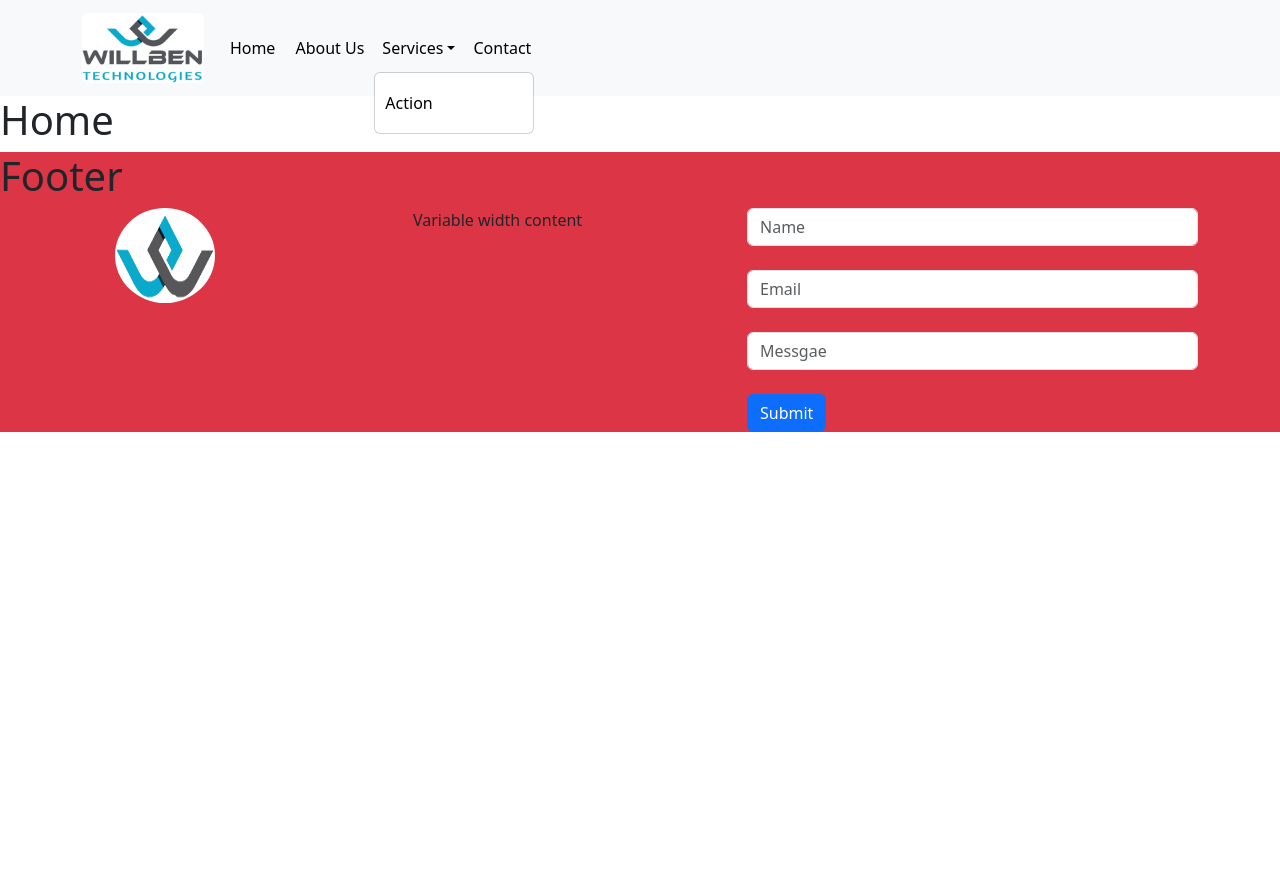
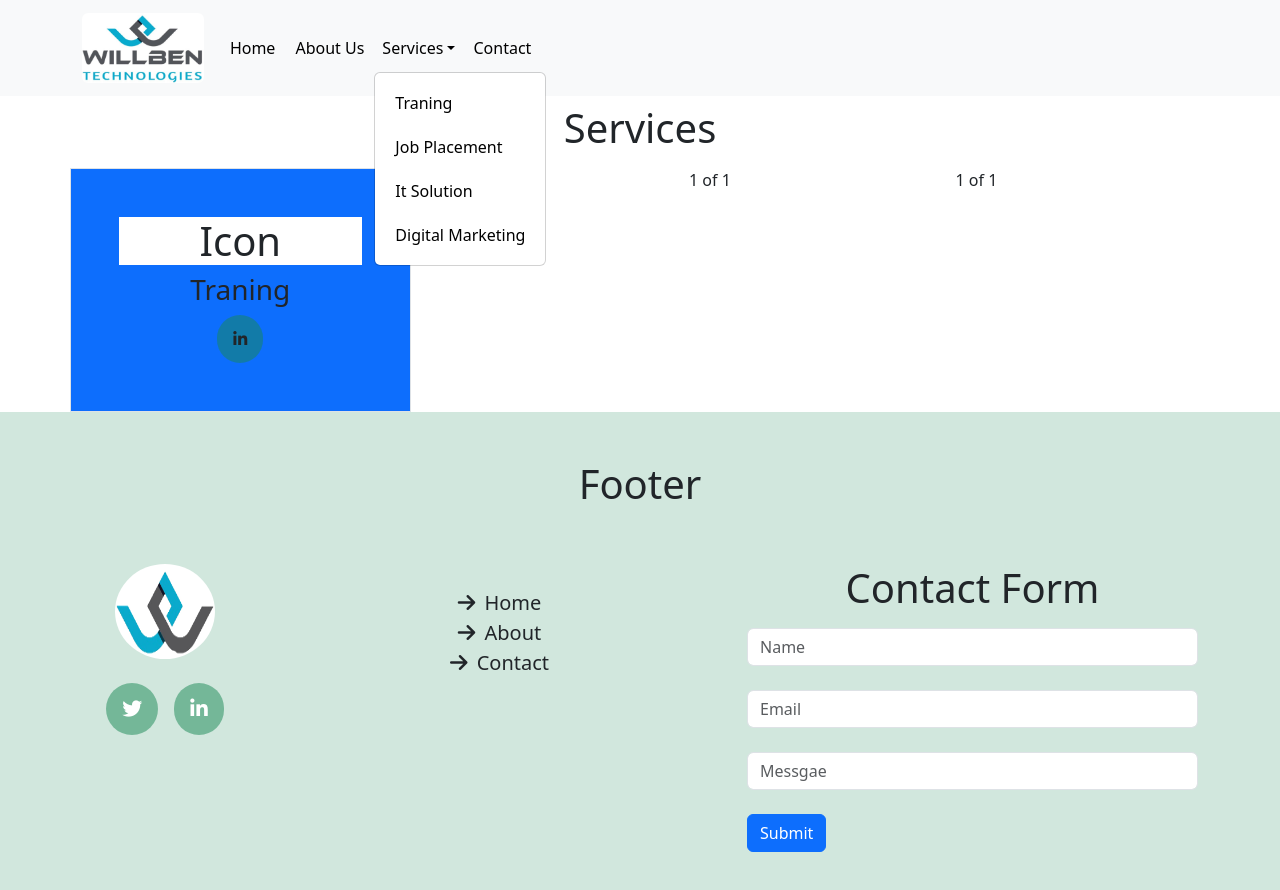
Before and after one commit to MuhammadZamin132611/Willben_Technologies_Web, a React (Create React App) app: page / in a window 1280 px wide. Both pictures are taken after a click on the button "Services". Shown: the top 890 px of the page. Before the commit the page ends 800 px from the top, so only its background shows below. Built offline with nearby package versions, Linux system fonts and the light colour scheme.

Commit message:
add card and routing

```diff
--- a/public/index.html
+++ b/public/index.html
@@ -24,6 +24,10 @@
       work correctly both with client-side routing and a non-root public URL.
       Learn how to configure a non-root public URL by running `npm run build`.
     -->
+    <!-- Font Awesome cdn start -->
+    <link rel="stylesheet" href="https://cdnjs.cloudflare.com/ajax/libs/font-awesome/6.5.1/css/all.min.css" integrity="sha512-DTOQO9RWCH3ppGqcWaEA1BIZOC6xxalwEsw9c2QQeAIftl+Vegovlnee1c9QX4TctnWMn13TZye+giMm8e2LwA==" crossorigin="anonymous" referrerpolicy="no-referrer" />
+    <!-- Font Awesome cdn end -->
+
     <title>React App</title>
   </head>
   <body>
--- a/src/component/Footer.js
+++ b/src/component/Footer.js
@@ -3,22 +3,33 @@ import Row from 'react-bootstrap/Row';
 import Col from 'react-bootstrap/Col';
 import Image from 'react-bootstrap/Image';
 import icon from '../assets/willben_logo.jpg'
+import { Link } from 'react-router-dom';
 
 
 function Footer() {
     return (
-        <div className="bg-danger">
-            <h1>Footer</h1>
+        <div className="bg-success-subtle bg-opacity-10 py-5">
+            <h1 className='text-center pb-5'>Footer</h1>
             <Container>
 
                 <Row className="">
-                    <Col sm={2} className='d-flex justify-content-center'>
-                        <Image src={icon} roundedCircle style={{height:'95px', width:'100px'}} />
+                    <Col sm={2} >
+                        <div className='d-flex justify-content-center'>
+                            <Image src={icon} roundedCircle style={{ height: '95px', width: '100px' }} />
+                        </div>
+                        <div className='d-flex justify-content-center py-4 gap-3'>
+                        <div><Link to="/" className='text-white link-underline link-underline-opacity-0 fs-5'><i class="fa-brands fa-twitter bg-success bg-opacity-50 p-3 rounded-pill"></i></Link></div>
+                        {/* <div><Link to="/" className='text-white link-underline link-underline-opacity-0 fs-5'><i class="fa-brands fa-facebook-f bg-success px-4 py-3 rounded-pill"></i></Link></div> */}
+                        <div><Link to="/" className='text-white link-underline link-underline-opacity-0 fs-5'><i class="fa-brands fa-linkedin-in bg-success bg-opacity-50 p-3 rounded-pill"></i></Link></div>
+                    </div>
                     </Col>
-                    <Col sm={5} className='d-flex justify-content-center'>
-
-                        Variable width content</Col>
-                    <Col  sm={5} className='grid justify-content-center'>
+                    <Col sm={5} className='grid text-center py-4'>
+                        <div><Link to="/" className='text-dark link-underline link-underline-opacity-0 fs-5'><i className="fa-solid fa-arrow-right mx-1"></i> Home</Link></div>
+                        <div><Link to="/about" className='text-dark link-underline link-underline-opacity-0 fs-5'><i className="fa-solid fa-arrow-right mx-1"></i> About</Link></div>
+                        <div><Link to="/contact" className='text-dark link-underline link-underline-opacity-0 fs-5'><i className="fa-solid fa-arrow-right mx-1"></i> Contact</Link></div>
+                    </Col>
+                    <Col sm={5} className='grid justify-content-center'>
+                        <h1 className='text-center pb-2'>Contact Form</h1>
                         <input type="text" className='form-control' placeholder='Name' /><br />
                         <input type="text" className='form-control' placeholder='Email' /><br />
                         <input type="text" className='form-control' placeholder='Messgae' /><br />
--- a/src/component/Header.js
+++ b/src/component/Header.js
@@ -9,7 +9,6 @@ function Header() {
     return (
         <Navbar expand="lg" className="bg-body-tertiary">
             <Container>
-                {/* <Navbar.Brand ><Link to="/">Willben Technologies</Link></Navbar.Brand> */}
                 <Navbar.Brand ><Link to="/"><Image src={logo} rounded style={{height:"70px"}} /></Link></Navbar.Brand>
 
                 <Navbar.Toggle aria-controls="basic-navbar-nav" />
@@ -18,7 +17,10 @@ function Header() {
                         <Link to="/">Home</Link>
                         <Link to="/about">About Us</Link>
                         <NavDropdown title="Services" id="basic-nav-dropdown">
-                            <NavDropdown.Item href="#action/3.1">Action</NavDropdown.Item>
+                            <NavDropdown.Item ><Link to="/services/traning">Traning</Link></NavDropdown.Item>
+                            <NavDropdown.Item ><Link to="/services/job-placement">Job Placement</Link></NavDropdown.Item>
+                            <NavDropdown.Item ><Link to="/services/it-solution">It Solution</Link></NavDropdown.Item>
+                            <NavDropdown.Item ><Link to="/services/digital-marketing">Digital Marketing</Link></NavDropdown.Item>
                         </NavDropdown>
                         <Link to="/contact">Contact</Link>
                     </Nav>
--- a/src/component/Home.js
+++ b/src/component/Home.js
@@ -1,7 +1,25 @@
+import Container from 'react-bootstrap/Container';
+import Row from 'react-bootstrap/Row';
+import Col from 'react-bootstrap/Col';
 
-function Home(){
+function Home() {
     return (
-        <h1>Home</h1>
+        <div>
+            <h1 className="py-2 text-center">Services</h1>
+            <Container>
+                <Row className=''>
+                    <Col className='text-center border p-5 bg-primary'>
+                        <h1 className='bg-white'>Icon</h1>
+                        <h3>Traning</h3>
+                        <i class="fa-brands fa-linkedin-in bg-success bg-opacity-50 p-3 rounded-pill"></i>
+                    </Col>
+                    <Col>1 of 1</Col>
+                    <Col>1 of 1</Col>
+                    <Col>1 of 1</Col>
+                </Row>
+            </Container>
+
+        </div>
     )
 }
 
--- a/src/component/MainRouter.js
+++ b/src/component/MainRouter.js
@@ -4,18 +4,27 @@ import Home from './Home'
 import About from "./about/About"
 import Contact from "./Contact"
 import Footer from './Footer'
+import Traning from "./services/Traning"
+import JobPlcament from "./services/JobPlcament"
+import ItSolution from "./services/ItSolution"
+import DigitalMarketing from "./services/DigitalMarketing"
 function MainRouter() {
     return (
         <>
 
             <BrowserRouter>
-            <Header />
+                <Header />
                 <Routes>
                     <Route path='/' element={<Home />} />
                     <Route path='/about' element={<About />} />
                     <Route path='/contact' element={<Contact />} />
                     {/* <Route path='/*' element={<Page404 />} /> */}
-
+                    {/* <Route path='/' element={<Services />} > */}
+                        <Route path='/services/job-placement' element={<JobPlcament />} />
+                        <Route path='/services/traning' element={<Traning />} />
+                        <Route path='/services/it-solution' element={<ItSolution />} />
+                        <Route path='/services/digital-marketing' element={<DigitalMarketing />} />
+                    {/* </Route> */}
                 </Routes>
                 <Footer />
             </BrowserRouter>
--- /dev/null
+++ b/src/component/services/DigitalMarketing.js
@@ -0,0 +1,10 @@
+
+function DigitalMarketing(){
+    return (
+        <>
+            <h1>Digital Marketing</h1>
+        </>
+    )
+}
+
+export default DigitalMarketing;
--- /dev/null
+++ b/src/component/services/ItSolution.js
@@ -0,0 +1,10 @@
+
+function ItSolution(){
+    return (
+        <>
+            <h1>It Solution</h1>
+        </>
+    )
+}
+
+export default ItSolution;
--- /dev/null
+++ b/src/component/services/JobPlcament.js
@@ -0,0 +1,10 @@
+
+function JobPlcament(){
+    return (
+        <>
+            <h1>Job Plcaement</h1>
+        </>
+    )
+}
+
+export default JobPlcament;
--- /dev/null
+++ b/src/component/services/Traning.js
@@ -0,0 +1,10 @@
+
+function Traning(){
+    return (
+        <>
+            <h1>Traning</h1>
+        </>
+    )
+}
+
+export default Traning;
```
